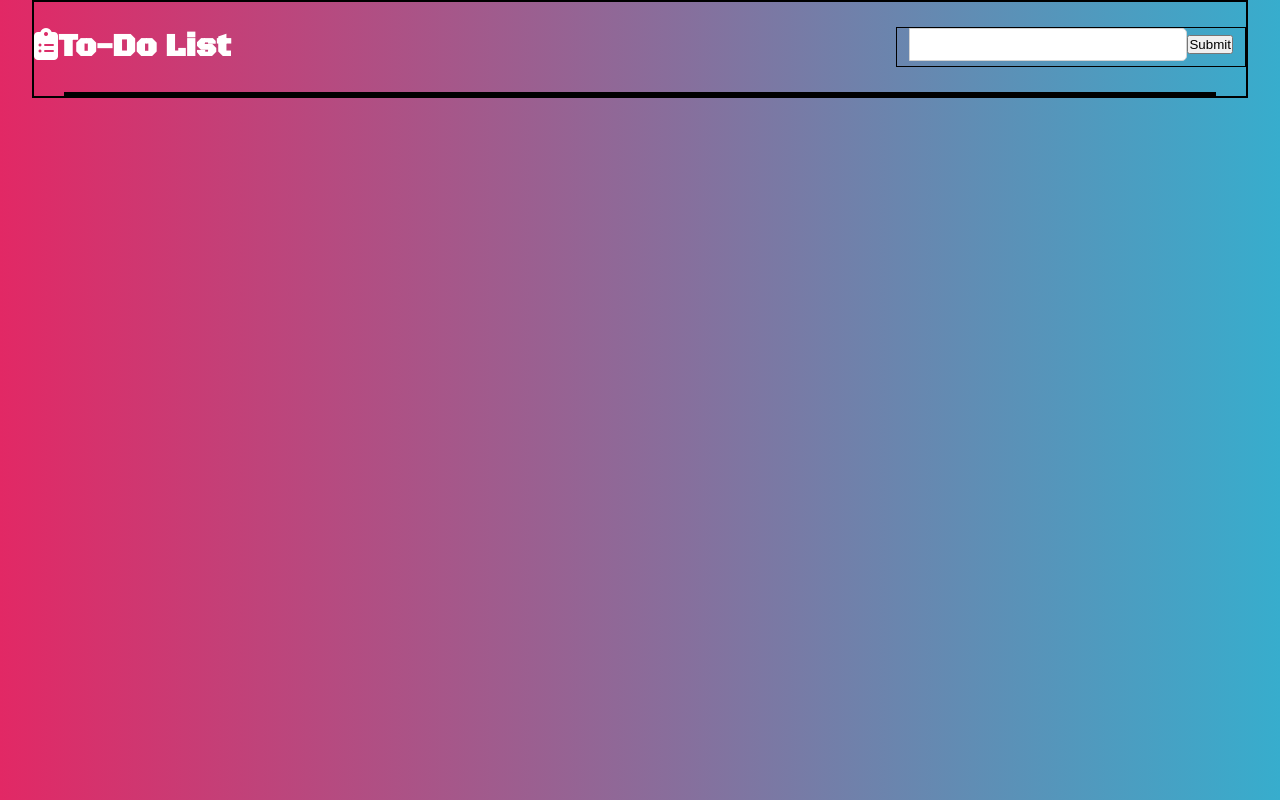
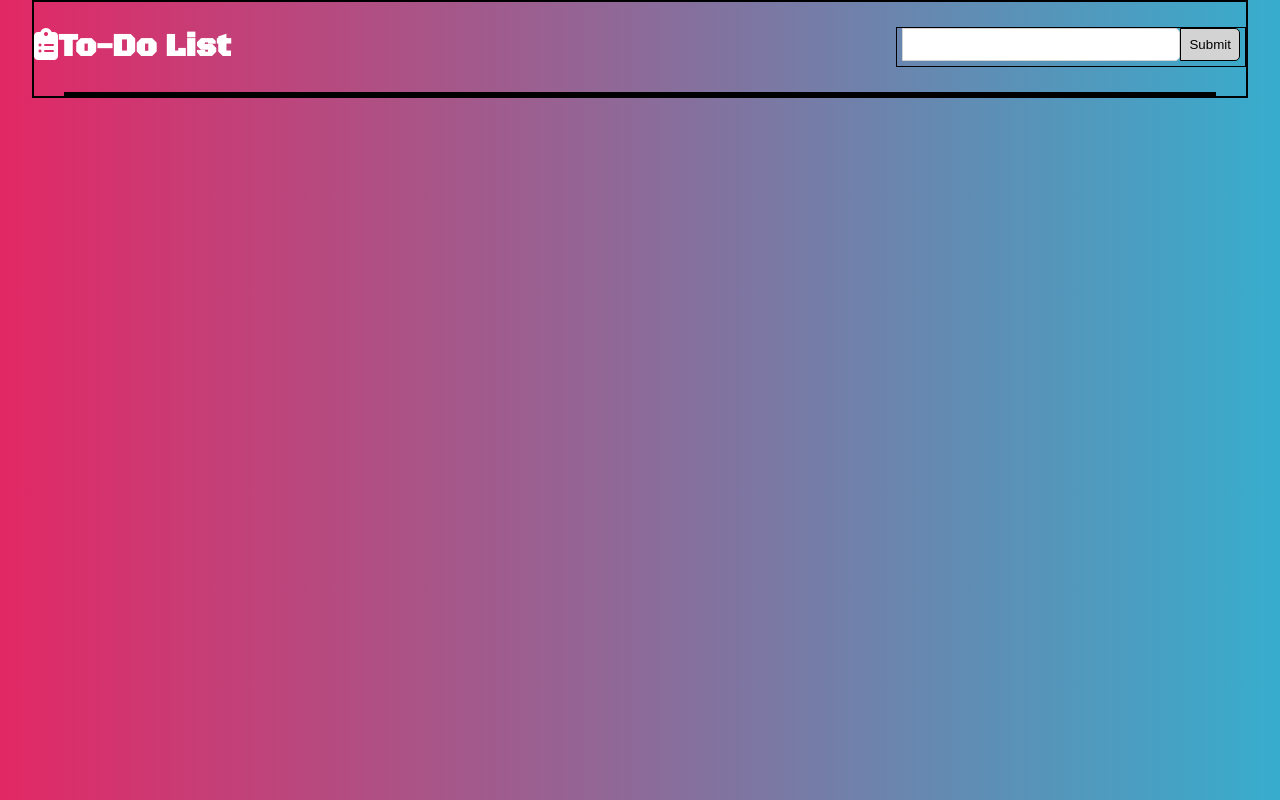
Before and after one commit to claudiahW/to-do-list, a plain HTML site: page index.html in a window 1280 px wide. Drawn offline with Linux system fonts and the light colour scheme.

Commit message:
style unput button

```diff
--- a/style.css
+++ b/style.css
@@ -44,5 +44,23 @@ body{
     -o-transition: all 0.30s ease-in-out;
     transition: all 0.30s ease-in-out;
 
-
 }
+.user-input input:focus{
+    box-shadow: 0 0 5px #e22865;
+    border: 1px solid #e22865;
+}
+.user-input button{
+    cursor: pointer;
+    padding: 8px;
+    width: fit-content;
+    transition: 1s;
+    outline: none;
+    background-color: lightgray;
+    border: 1px solid black;
+    border-top-right-radius: 5px;
+    border-bottom-right-radius: 5px;
+}
+.user-input button:hover{
+    background-color: transparent;
+    color: white;
+}
```
